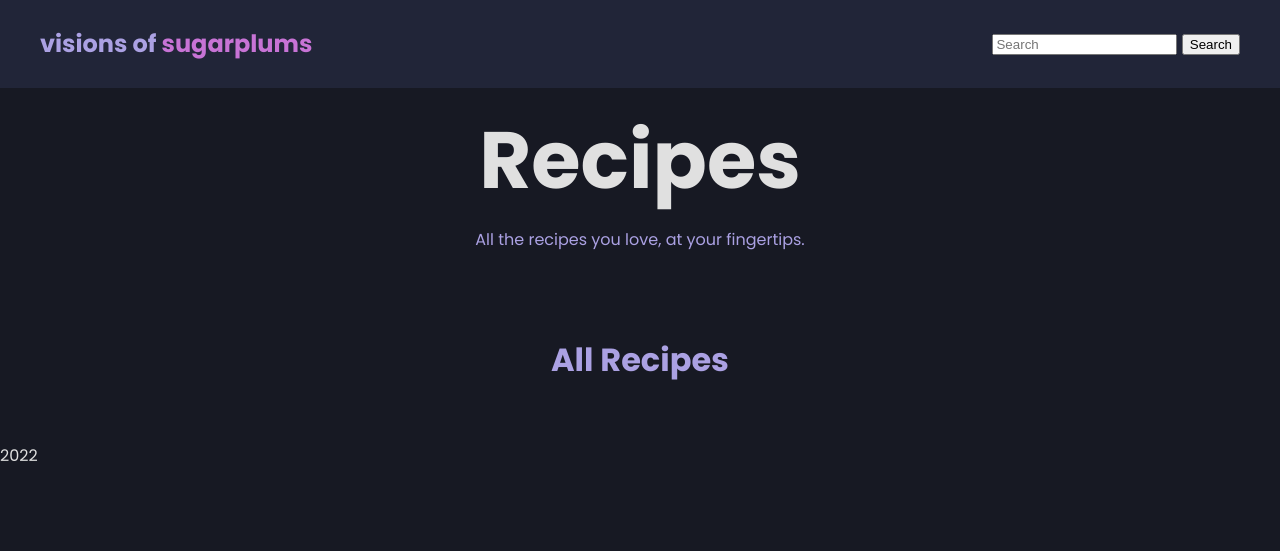
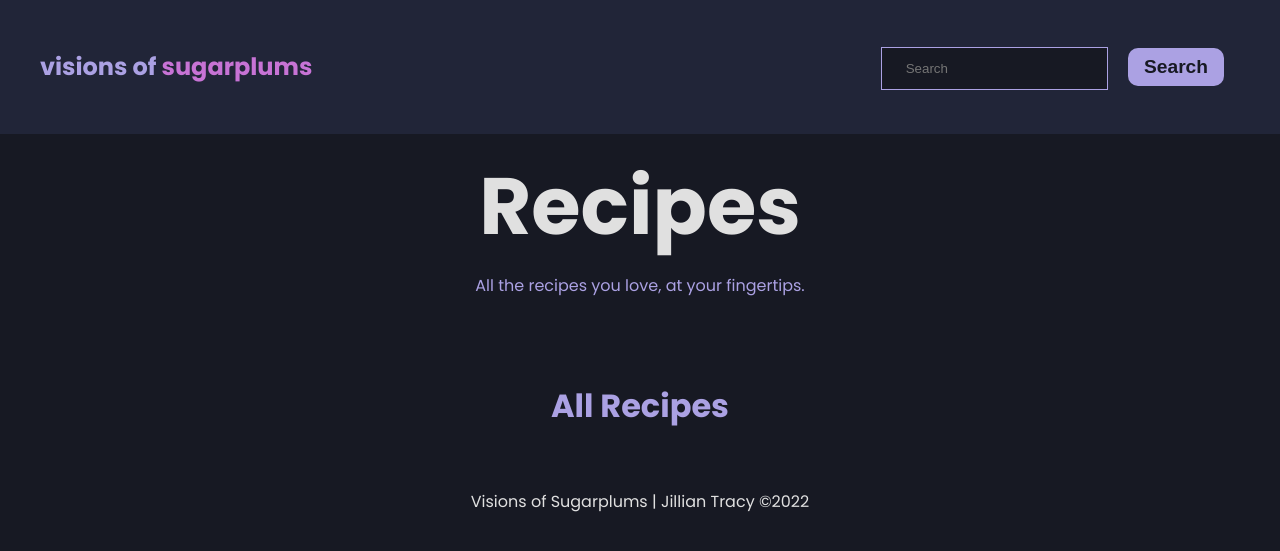
Before and after one commit to jiitra/idm232-jst67, a PHP site: page / in a window 1280 px wide. Shown: the top 551 px of the page. Run offline with PHP 8.4, Linux system fonts and the light colour scheme; data that the repository does not hold is empty; some libraries are stand-ins or nearby versions.

Commit message:
working in class fixing big issues

```diff
--- a/final/components/footer.php
+++ b/final/components/footer.php
@@ -16,21 +16,18 @@
     tinymce.init({
       selector: 'textarea',
       menubar: false,
-      plugins: [
-        "advlist autolink lists link image charmap print preview anchor",
-        "searchreplace visualblocks code fullscreen",
-        "insertdatetime media table paste code help wordcount",
-      ],
-      toolbar:
-        "undo redo | formatselect | " +
-        "bold italic backcolor | alignleft aligncenter " +
-        "alignright alignjustify | bullist numlist outdent indent | " +
-        "removeformat | help",
-      content_style:
-        "body { font-family:Helvetica,Arial,sans-serif; font-size:14px }",
+      plugins:
+      "anchor autolink  codesample  link lists searchreplace table visualblocks wordcount",
+    toolbar:
+      "undo redo | blocks fontfamily fontsize | bold italic underline strikethrough | link table | align lineheight | numlist bullist indent outdent |   removeformat",
+    content_style:
+      "body { font-family:Helvetica,Arial,sans-serif; font-size:14px }",
     });
   </script>
 
-    <?php echo date ('Y'); ?>
+<p class="centered" style="margin-bottom: 4rem; margin-top: 2rem;">
+Visions of Sugarplums | Jillian Tracy &copy<?php echo date ('Y'); ?>
+<p>
+
 </body>
 </html>
--- a/final/components/header.php
+++ b/final/components/header.php
@@ -19,11 +19,12 @@ $document_title = $page_title . ' | ' . $site_title;
     <meta charset="UTF=8">
     <meta name="viewport" content="width=device-width, initial-scale=1.0" />
     <title><?php echo $document_title; ?></title>
-    <link rel="stylesheet" href="reset.css"/>
-    <link rel="icon" type="image/png" href="img/favicon.png" />
+    <link rel="stylesheet"href="<?php echo site_url(); ?>/reset.css?v=<?php echo time(); ?>"/>
+
+    <link rel="icon" type="image/png" href=" <?php echo site_url();?>/img/favicon.png"/>
 
 
-    <link rel="stylesheet" href="<?php echo site_url(); ?>styles.css?v=<?php echo time(); ?>"/>
+    <link rel="stylesheet" href="<?php echo site_url(); ?>/styles.css?v=<?php echo time(); ?>"/>
 
 
     <link rel="stylesheet" href="https://fonts.googleapis.com/css?family=Poppins:400,700">
--- a/final/components/nav-main.php
+++ b/final/components/nav-main.php
@@ -8,7 +8,7 @@
         </a>
 
         <form action="<?php echo site_url(); ?>/admin/search" method="GET">
-            <input type="text" name="search" id="search" placeholder="Search">
+            <input id="search" type="text" name="search" id="search" placeholder="Search">
             <button type="submit">Search</button>
         </form>
     </div>
--- a/final/components/recipe_view.php
+++ b/final/components/recipe_view.php
@@ -13,6 +13,6 @@
     <h2 class="grid_header">How To Make</h2>
 
     <ol class="recipe_list recipe_list_ol">
-    <?php echo $recipe['howto']?>
+        <?php echo $recipe['howto']?>
     </ol>
 </div>
--- a/final/includes/functions.php
+++ b/final/includes/functions.php
@@ -29,7 +29,10 @@ function site_url()
  */
 function redirect_to($path)
 {
-    header('Location: ' . site_url() . $path);
+    $full_url = site_url() . $path;
+    // Bluehost doesn't like when you use header() to redirect so we'll use JS instead
+    // header('Location: ' . $full_url);
+    echo "<script>window.location = '$full_url';</script>";
     exit;
 }
 
--- a/final/main.js
+++ b/final/main.js
@@ -3,16 +3,10 @@ function initTinyMce() {
     selector: ".js-tinymce",
     height: 500,
     menubar: false,
-      plugins: [
-        "advlist autolink lists link image charmap print preview anchor",
-        "searchreplace visualblocks code fullscreen",
-        "insertdatetime media table paste code help wordcount",
-      ],
+    plugins:
+      "anchor autolink  codesample  link lists searchreplace table visualblocks wordcount",
     toolbar:
-        "undo redo | formatselect | " +
-        "bold italic backcolor | alignleft aligncenter " +
-        "alignright alignjustify | bullist numlist outdent indent | " +
-        "removeformat | help",
+      "undo redo | blocks fontfamily fontsize | bold italic underline strikethrough | link table | align lineheight | numlist bullist indent outdent |   removeformat",
     content_style:
       "body { font-family:Helvetica,Arial,sans-serif; font-size:14px }",
   });
--- a/final/styles.css
+++ b/final/styles.css
@@ -20,8 +20,57 @@ header {
   padding: 2rem;
 }
 
+table {
+  width: 100%;
+  table-layout: fixed;
+}
+
+table, th, td{
+  border: 2px solid var(--card);
+}
+
+td{
+  vertical-align:middle;
+  overflow: hidden;
+  white-space: nowrap;
+  padding: 4px;
+}
+
+
+a, a:visited{
+  color: var(--brand);
+}
+
+button, button a:visited, button a, .button{
+  background-color: var(--surface-secondary);
+  color: var(--background);
+  font-weight: 600;
+  font-size: 1.2rem;
+  border: none;
+  margin: 1rem;
+  padding: 0.5rem 1rem;
+  border-radius: 10px;
+}
+
+li{
+  margin-bottom: 1rem;
+}
+
+#search{
+  background-color: var(--background);
+  border: 1px solid var(--surface-secondary);
+  color: var(--surface-primary);
+  padding: 0.8rem 1.5rem;
+}
+
 #description{
   max-width: 300px;
+}
+
+#table-img{
+  height: 100px;
+  width: 100px;
+  object-fit: cover;
 }
 
 .centered{
@@ -40,7 +89,7 @@ header {
   list-style-type:disc;
 }
 
-.recipe_list_ol{
+ol{
   list-style-type: decimal;
 }
 
@@ -54,6 +103,7 @@ header {
 }
 
 #page_title h1 {
+  box-sizing: border-box;
   font-size: 5rem;
   font-weight: 700;
   text-align: center;
```
Also changed, not shown: final/admin/recipes/edit.php (+9 -5 lines), final/components/table-recipes.php (+4 -4 lines), final/welcome.php (added, +30 -0 lines), final/components/nav.php (deleted). Lines whose indentation alone changed are shown as unchanged.
